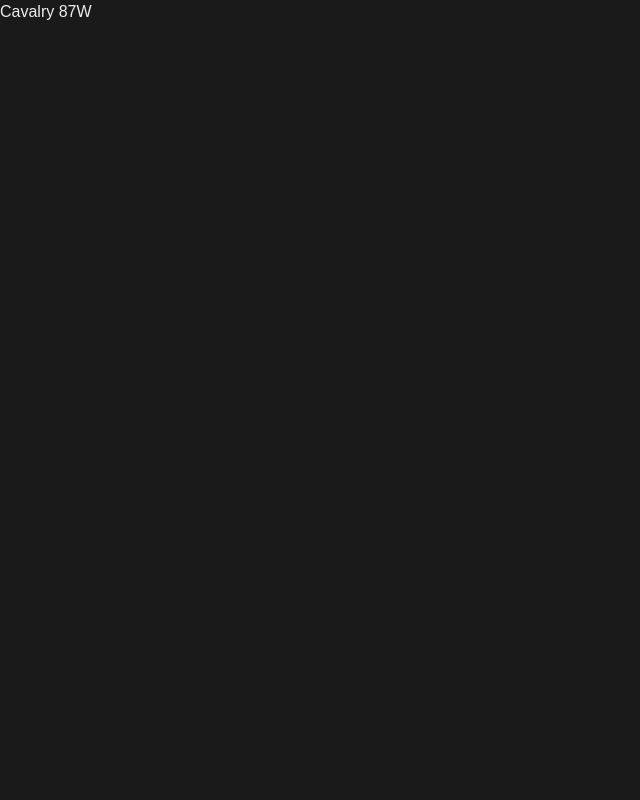
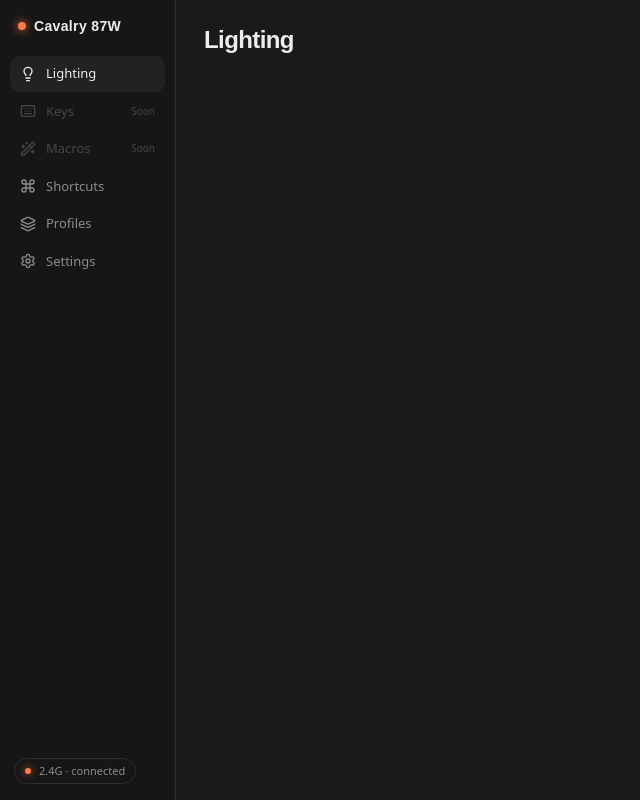
Before and after one commit to Tanjim-Islam/durgod-cavalry-87w-software, a React (Vite) app in the folder ui/: page / in a window 1280 px wide. Shown: the whole page, without its empty margins (0-640 px from the left). Built offline with nearby package versions, Linux system fonts and the light colour scheme.

Commit message:
feat(ui): app frame with sidebar, connection pill and page transitions

```diff
--- a/ui/src/App.tsx
+++ b/ui/src/App.tsx
@@ -1,3 +1,74 @@
+import { useEffect, useState } from "react";
+import { AnimatePresence, MotionConfig, motion } from "motion/react";
+import { Toaster } from "@/components/ui/sonner";
+import { Keyboard as KbIcon, Command, Lightbulb, Layers, Settings as Cog, Wand2 } from "lucide-react";
+import { useApp, connectEvents } from "@/state/app";
+import { ConnectionPill } from "@/components/ConnectionPill";
+import { Lighting } from "@/pages/Lighting";
+import { Shortcuts } from "@/pages/Shortcuts";
+import { Profiles } from "@/pages/Profiles";
+import { Settings } from "@/pages/Settings";
+import { Flyout } from "@/pages/Flyout";
+
+const PAGES = [
+  { id: "lighting", label: "Lighting", icon: Lightbulb },
+  { id: "keys", label: "Keys", icon: KbIcon, soon: true },
+  { id: "macros", label: "Macros", icon: Wand2, soon: true },
+  { id: "shortcuts", label: "Shortcuts", icon: Command },
+  { id: "profiles", label: "Profiles", icon: Layers },
+  { id: "settings", label: "Settings", icon: Cog },
+] as const;
+type PageId = (typeof PAGES)[number]["id"];
+
 export default function App() {
-  return <h1 className="font-display">Cavalry 87W</h1>;
+  const { state, refresh, loadSettings } = useApp();
+  const [page, setPage] = useState<PageId>("lighting");
+  const [route, setRoute] = useState(location.hash);
+  useEffect(() => {
+    connectEvents(); void refresh(); void loadSettings();
+    const h = () => setRoute(location.hash);
+    addEventListener("hashchange", h);
+    return () => removeEventListener("hashchange", h);
+  }, [refresh, loadSettings]);
+
+  if (route === "#/flyout") return <MotionConfig reducedMotion="user"><Flyout /><Toaster position="top-center" /></MotionConfig>;
+
+  return (
+    <MotionConfig reducedMotion="user">
+      <div className="grid h-full grid-cols-[176px_1fr]">
+        <aside className="flex flex-col border-r border-line bg-sidebar px-2.5 py-4">
+          <div className="mb-5 flex items-center gap-2 px-2 font-display text-sm font-semibold tracking-wide">
+            <span aria-hidden="true" className="size-2 rounded-full bg-accent shadow-[0_0_10px_var(--accent)]" />Cavalry 87W
+          </div>
+          <nav aria-label="Pages" className="flex flex-col gap-0.5">
+            {PAGES.map((p) => {
+              const soon = "soon" in p;
+              return (
+                <button key={p.id} type="button" disabled={soon} onClick={() => setPage(p.id)}
+                  aria-label={soon ? `${p.label} (coming soon)` : p.label}
+                  aria-current={page === p.id ? "page" : undefined}
+                  className={`relative flex items-center gap-2.5 rounded-lg px-2.5 py-2 text-[13px] transition-colors
+                    ${page === p.id ? "text-ink" : "text-muted hover:text-ink"} disabled:opacity-40 disabled:hover:text-muted`}>
+                  {page === p.id && <motion.span layoutId="nav" className="absolute inset-0 rounded-lg bg-surface"
+                    transition={{ type: "spring", stiffness: 500, damping: 40 }} />}
+                  <p.icon aria-hidden="true" className="relative size-4" /><span className="relative">{p.label}</span>
+                  {soon && <span aria-hidden="true" className="relative ml-auto text-[10px]">Soon</span>}
+                </button>
+              );
+            })}
+          </nav>
+          <div className="mt-auto px-1"><ConnectionPill state={state} /></div>
+        </aside>
+        <main className="relative overflow-hidden">
+          <AnimatePresence mode="wait">
+            {page === "lighting" && <Lighting key="l" />}
+            {page === "shortcuts" && <Shortcuts key="s" />}
+            {page === "profiles" && <Profiles key="p" />}
+            {page === "settings" && <Settings key="t" />}
+          </AnimatePresence>
+        </main>
+      </div>
+      <Toaster position="bottom-right" />
+    </MotionConfig>
+  );
 }
--- /dev/null
+++ b/ui/src/components/Card.tsx
@@ -0,0 +1,10 @@
+import type { ReactNode } from "react";
+
+export function Card({ title, children, className = "" }: { title?: string; children: ReactNode; className?: string }) {
+  return (
+    <section className={`rounded-xl border border-line bg-surface p-3.5 ${className}`}>
+      {title && <h3 className="mb-2 text-xs font-medium text-muted">{title}</h3>}
+      {children}
+    </section>
+  );
+}
--- /dev/null
+++ b/ui/src/components/ConnectionPill.tsx
@@ -0,0 +1,19 @@
+import type { KbState } from "@/bridge/types";
+
+export function pillText(s: KbState | null): string {
+  if (!s || !s.link) return "Not connected";
+  if (s.partial) return "Connect the cable once";
+  const kind = s.link === "wired" ? "Wired" : "2.4G";
+  if (s.asleep) return `${kind} · keyboard asleep`;
+  return s.connected ? `${kind} · connected` : `${kind} · connecting…`;
+}
+
+export function ConnectionPill({ state }: { state: KbState | null }) {
+  const ok = Boolean(state?.connected && !state.asleep);
+  return (
+    <span role="status" className="inline-flex items-center gap-2 rounded-full border border-line px-2.5 py-1 text-[11px] text-muted">
+      <span aria-hidden="true" className={`size-1.5 rounded-full ${ok ? "bg-accent shadow-[0_0_8px_var(--accent)]" : "bg-muted"}`} />
+      {pillText(state)}
+    </span>
+  );
+}
--- /dev/null
+++ b/ui/src/components/PageShell.tsx
@@ -0,0 +1,17 @@
+import type { ReactNode } from "react";
+import { motion } from "motion/react";
+
+export function PageShell({ title, meta, keyboard, children }: { title: string; meta?: string; keyboard?: ReactNode; children: ReactNode }) {
+  return (
+    <motion.div className="flex h-full flex-col gap-4 overflow-y-auto no-scrollbar px-7 py-6"
+      initial={{ opacity: 0, y: 6 }} animate={{ opacity: 1, y: 0 }} exit={{ opacity: 0, y: -6 }}
+      transition={{ duration: 0.22, ease: [0.2, 0.8, 0.2, 1] }}>
+      <header>
+        <h1 className="font-display text-2xl font-semibold tracking-tight">{title}</h1>
+        {meta && <p className="mt-0.5 text-xs text-muted">{meta}</p>}
+      </header>
+      {keyboard}
+      {children}
+    </motion.div>
+  );
+}
--- a/ui/src/main.tsx
+++ b/ui/src/main.tsx
@@ -1,10 +1,8 @@
-import { StrictMode } from 'react'
-import { createRoot } from 'react-dom/client'
-import './styles.css'
-import App from './App.tsx'
+import { StrictMode } from "react";
+import { createRoot } from "react-dom/client";
+import "./styles.css";
+import App from "./App";
+import { waitForBridge } from "@/bridge/api";
 
-createRoot(document.getElementById('root')!).render(
-  <StrictMode>
-    <App />
-  </StrictMode>,
-)
+void waitForBridge().then(() =>
+  createRoot(document.getElementById("root")!).render(<StrictMode><App /></StrictMode>));
--- /dev/null
+++ b/ui/src/pages/Flyout.tsx
@@ -0,0 +1,3 @@
+export function Flyout() {
+  return <div>Flyout</div>;
+}
--- /dev/null
+++ b/ui/src/pages/Lighting.tsx
@@ -0,0 +1,5 @@
+import { PageShell } from "@/components/PageShell";
+
+export function Lighting() {
+  return <PageShell title="Lighting"><div /></PageShell>;
+}
--- /dev/null
+++ b/ui/src/pages/Profiles.tsx
@@ -0,0 +1,5 @@
+import { PageShell } from "@/components/PageShell";
+
+export function Profiles() {
+  return <PageShell title="Profiles"><div /></PageShell>;
+}
--- /dev/null
+++ b/ui/src/pages/Settings.tsx
@@ -0,0 +1,5 @@
+import { PageShell } from "@/components/PageShell";
+
+export function Settings() {
+  return <PageShell title="Settings"><div /></PageShell>;
+}
--- /dev/null
+++ b/ui/src/pages/Shortcuts.tsx
@@ -0,0 +1,5 @@
+import { PageShell } from "@/components/PageShell";
+
+export function Shortcuts() {
+  return <PageShell title="Shortcuts"><div /></PageShell>;
+}
```
Also changed, not shown: 1 other file (tests, documents, lock files or other folders).
